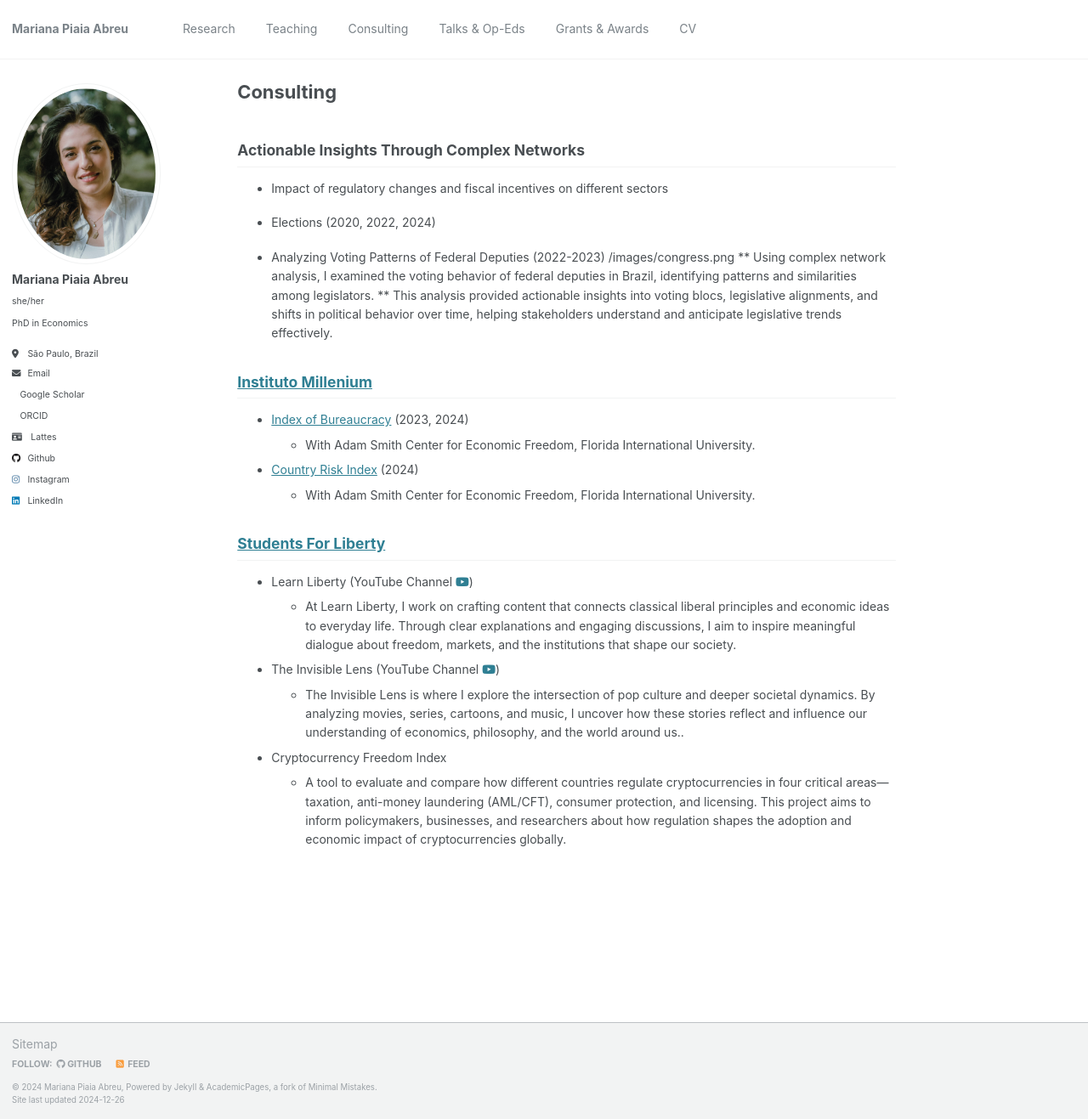
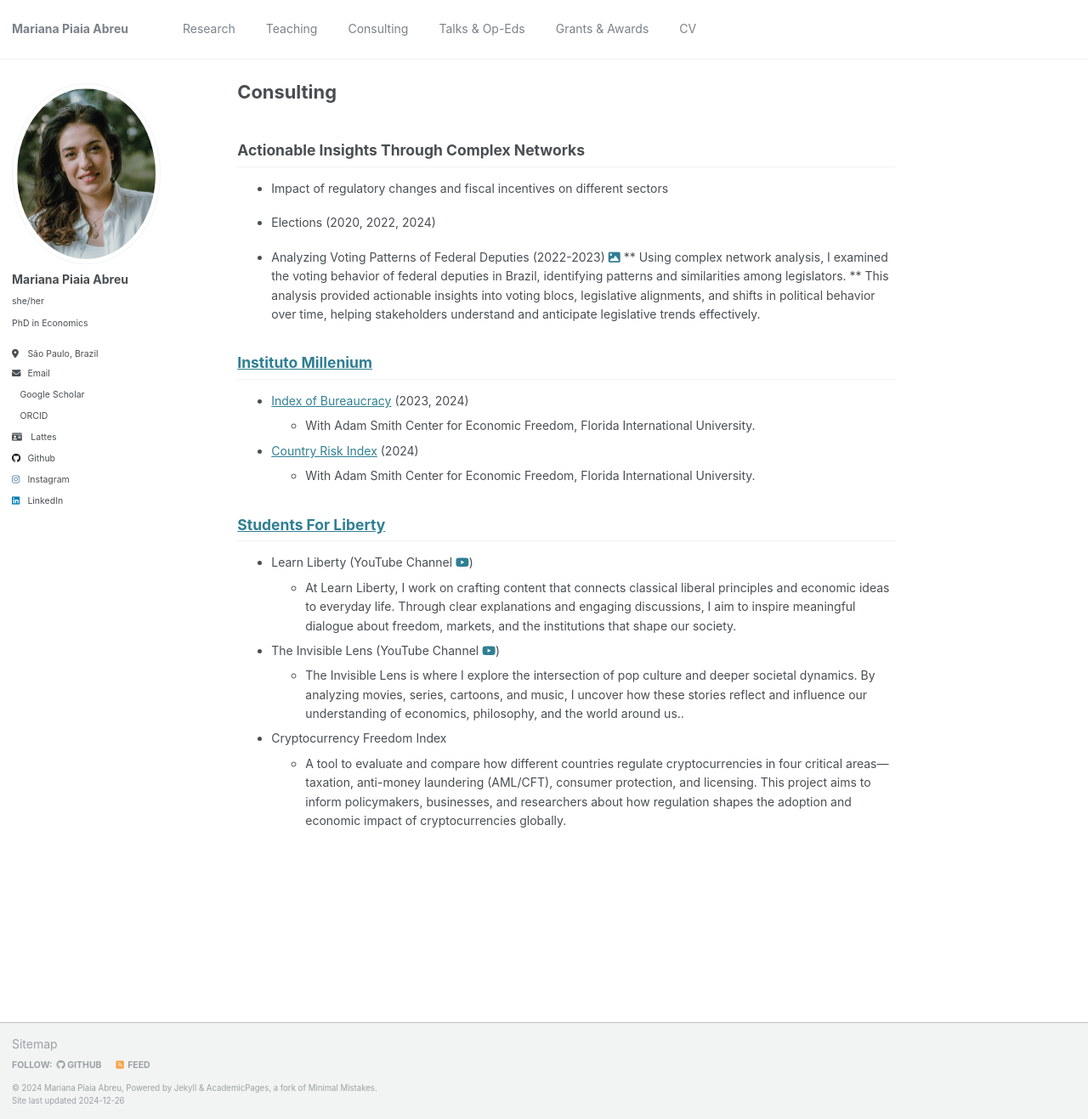
Before and after one commit to piaiaabreu/piaiaabreu.github.io, a Jekyll site: the page built from _pages/consulting.md, in a window 1280 px wide and 1317 px high. Shown: the whole window at 85% size. Built offline with Jekyll 4.4.1, drawn with Linux system fonts in a browser that asks for light colours; a style sheet for code colours, icons or effects is not loaded.

Commit message:
Update consulting.md

```diff
--- a/_pages/consulting.md
+++ b/_pages/consulting.md
@@ -14,7 +14,7 @@ redirect_from:
 
 * Elections (2020, 2022, 2024)
 
-* Analyzing Voting Patterns of Federal Deputies (2022-2023)  /images/congress.png
+* Analyzing Voting Patterns of Federal Deputies (2022-2023) <a href="/images/congress.png" target="_blank" title="View Image"><i class="fas fa-image"></i></a>
   ** Using complex network analysis, I examined the voting behavior of federal deputies in Brazil, identifying patterns and similarities among legislators.
   ** This analysis provided actionable insights into voting blocs, legislative alignments, and shifts in political behavior over time, helping stakeholders understand and anticipate legislative trends effectively.
 
```
